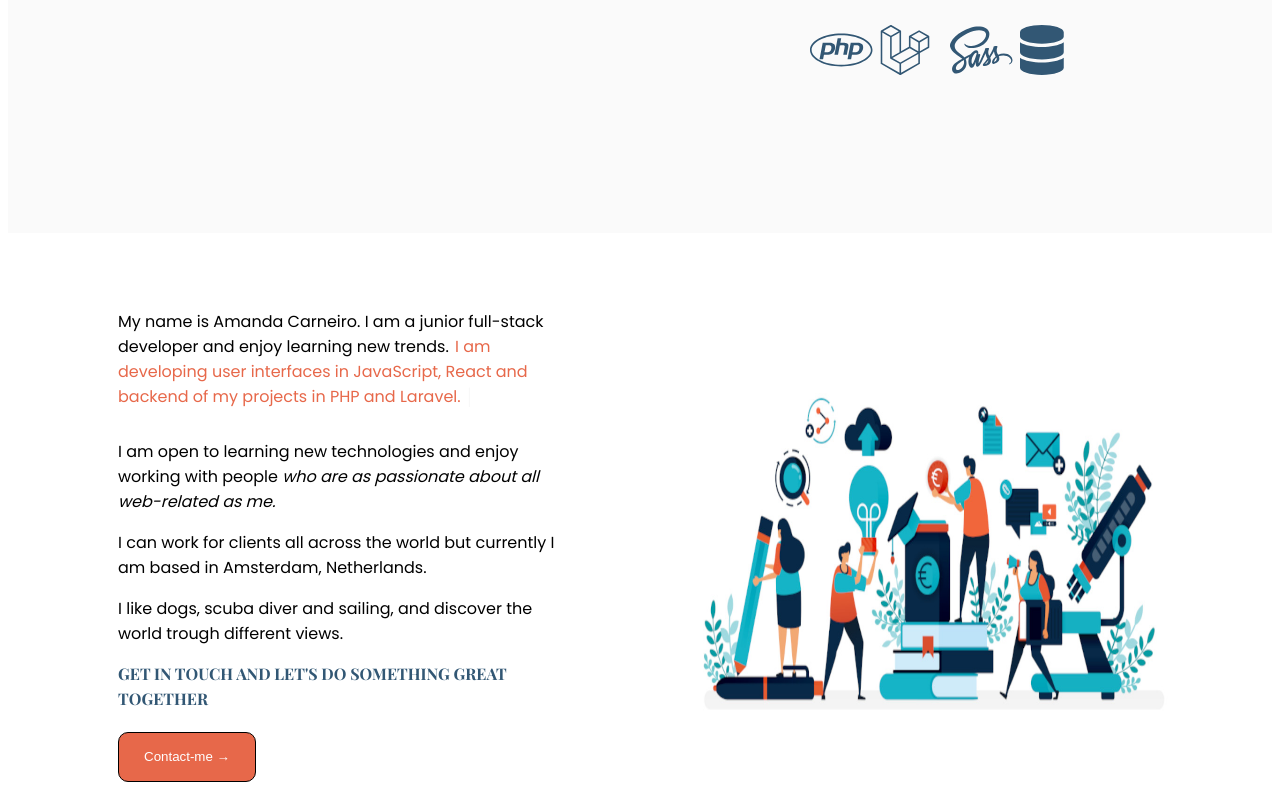
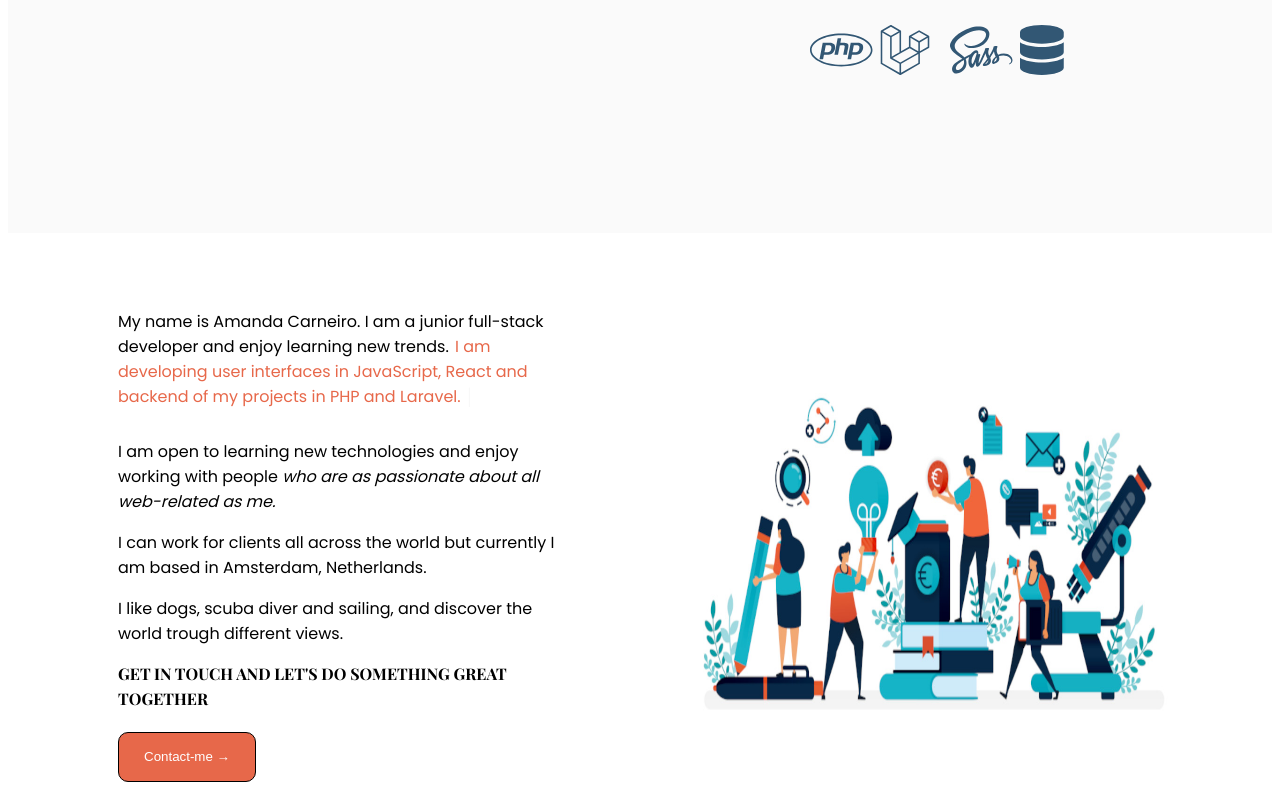
Before and after one commit to amandabcarneiro9/my-page, a React (Create React App) app in the folder amanda-page/: page / in a window 1280 px wide. Shown: the part 991-1791 px from the top of the page. Built offline with nearby package versions, Linux system fonts and the light colour scheme.

Commit message:
little changes on about

```diff
--- a/amanda-page/src/scss/about.scss
+++ b/amanda-page/src/scss/about.scss
@@ -33,7 +33,6 @@
         }
       }
       .__light {
-        color: $forth-color;
         font-family: 'Playfair Display', 'serif';
         text-transform: uppercase;
         font-weight: bold;
@@ -48,7 +47,6 @@
   @include for-desktop-and-large {
     flex-direction: row-reverse;
     justify-content: space-evenly;
-    // width: 100vw;
 
     .__image {
       display: flex;
```
